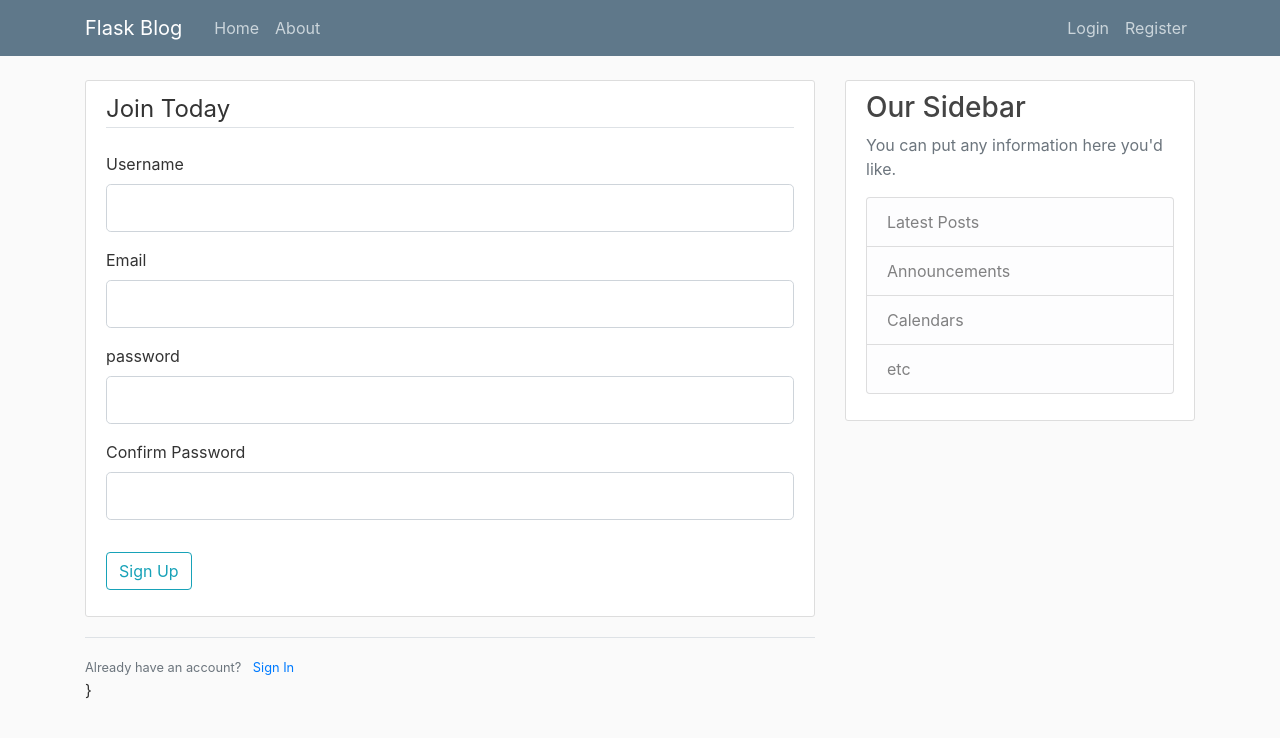
After one commit to tomduda/sebastian, a Flask app: page /register in a window 1280 px wide. The commit adds this page. Shown: the top 738 px of the page. Run offline with Flask 2, Linux system fonts and the light colour scheme; some libraries are stand-ins or nearby versions.

Commit message:
setup forms and fleshed out register form template with error checking

```diff
--- a/flaskblog.py
+++ b/flaskblog.py
@@ -1,5 +1,8 @@
-from flask import Flask, render_template, url_for
+from flask import Flask, render_template, url_for, flash, redirect
+from forms import RegistrationForm, LoginForm
 app = Flask(__name__)
+
+app.config['SECRET_KEY'] = 'secretkey'
 
 posts = [
 	{
@@ -28,6 +31,21 @@ def home():
 def about():
     return render_template('about.html', title="About")
 
+@app.route("/register", methods=['GET', 'POST'])
+def register():
+    form = RegistrationForm()
+    if form.validate_on_submit():
+    	flash('Accound created for {}! success'.format(form.username.data))
+    	return redirect(url_for('home'))
+    return render_template('register.html', title='Register', form=form)
+
+
+@app.route("/login")
+def login():
+    form = LoginForm()
+    return render_template('login.html', title='Login', form=form)
+
+
 # Runs in debug mode only if the script is run directly
 # This is for development purposes so I don't have to constantly restart the flask server
 
--- /dev/null
+++ b/forms.py
@@ -0,0 +1,20 @@
+from flask_wtf import FlaskForm
+from wtforms import StringField, PasswordField, SubmitField, BooleanField
+from wtforms.validators import DataRequired, Length, Email, EqualTo
+
+class RegistrationForm(FlaskForm):
+	username = StringField('Username',
+							validators=[DataRequired(), Length(min=2, max=20)])
+	email = StringField('Email', validators=[DataRequired(),Email()])
+	password = PasswordField('password', validators=[DataRequired(), ])
+	confirm_password = PasswordField('Confirm Password',
+									validators=[DataRequired(), EqualTo('password')])
+	submit = SubmitField('Sign Up')
+
+
+class LoginForm(FlaskForm):
+
+	email = StringField('Email', validators=[DataRequired(),Email()])
+	password = PasswordField('password', validators=[DataRequired(), ])
+	remember = BooleanField('Remember Me')
+	submit = SubmitField('Login')
--- a/templates/layout.html
+++ b/templates/layout.html
@@ -7,6 +7,8 @@
 
     <!-- Bootstrap CSS -->
     <link rel="stylesheet" href="https://maxcdn.bootstrapcdn.com/bootstrap/4.0.0/css/bootstrap.min.css" integrity="sha384-Gn5384xqQ1aoWXA+058RXPxPg6fy4IWvTNh0E263XmFcJlSAwiGgFAW/dAiS6JXm" crossorigin="anonymous">
+
+    <!-- Import the Flask url_for template -->
 
     <link rel="stylesheet" type="text/css" href="{{ url_for('static', filename='main.css') }}">
 
@@ -41,7 +43,17 @@
     <main role="main" class="container">
       <div class="row">
         <div class="col-md-8">
+          {% with messages = get_flashed_messages(with_categories=true) %}
+          	{% if messages %}
+          		{% for category, message in messages %}
+          			<div class="alert alert-{{ category }}">
+          				{{ message }}
+          			</div>
+          		{% endfor %}
+          	{% endif %}
+          {% endwith %}
           {% block content %}{% endblock %}
+          }
         </div>
         <div class="col-md-4">
           <div class="content-section">
--- /dev/null
+++ b/templates/register.html
@@ -0,0 +1,84 @@
+{% extends "layout.html" %}
+{% block content %}
+	<div class="content-section">
+		<form method="POST" action="">
+			<!-- prevent hidden attacks -->
+			{{ form.hidden_tag() }}
+			<fieldset class="form-group">
+				<legend class="border-bottom mb-4">Join Today</legend>
+				<div class="form-group">
+					{{ form.username.label(class="form-control-label")}}
+
+					{% if form.username.errors %}
+						{{ form.username(class="form-control form-control-lg is-invalid") }}
+						<div class="invalid-feedback">
+							{% for error in form.username.errors%}
+								<span>{{ error }}</span>
+							{% endfor %}
+						</div>
+					{% else %}
+						{{ form.username(class="form-control form-control-lg")}}
+
+					{% endif %}
+
+
+				</div>
+				<div class="form-group">
+					{{ form.email.label(class="form-control-label")}}
+					{% if form.email.errors %}
+						{{ form.email(class="form-control form-control-lg is-invalid") }}
+						<div class="invalid-feedback">
+							{% for error in form.username.errors%}
+								<span>{{ error }}</span>
+							{% endfor %}
+						</div>
+					{% else %}
+						{{ form.email(class="form-control form-control-lg")}}
+
+					{% endif %}
+
+				</div>
+				<div class="form-group">
+					{{ form.password.label(class="form-control-label")}}
+					{% if form.password.errors %}
+						{{ form.password(class="form-control form-control-lg is-invalid") }}
+						<div class="invalid-feedback">
+							{% for error in form.password.errors%}
+								<span>{{ error }}</span>
+							{% endfor %}
+						</div>
+					{% else %}
+						{{ form.password(class="form-control form-control-lg")}}
+
+					{% endif %}
+
+				</div>
+				<div class="form-group">
+					{{ form.confirm_password.label(class="form-control-label")}}
+					{% if form.confirm_password.errors %}
+						{{ form.confirm_password(class="form-control form-control-lg is-invalid") }}
+						<div class="invalid-feedback">
+							{% for error in form.confirm_password.errors%}
+								<span>{{ error }}</span>
+							{% endfor %}
+						</div>
+					{% else %}
+						{{ form.confirm_password(class="form-control form-control-lg")}}
+
+					{% endif %}
+
+				</div>
+			</fieldset>
+			<div class="form-group">
+				{{ form.submit(class="btn btn-outline-info") }}
+			</div>
+
+		</form>
+	</div>
+	<div class="border-top pt-3">
+		<small class="text-muted">
+			Already have an account? <a class="ml-2" href="{{ url_for('login') }}">Sign In</a>
+		</small>
+
+	</div>
+{% endblock content %}
```
Also changed, not shown: templates/login.html (added).
